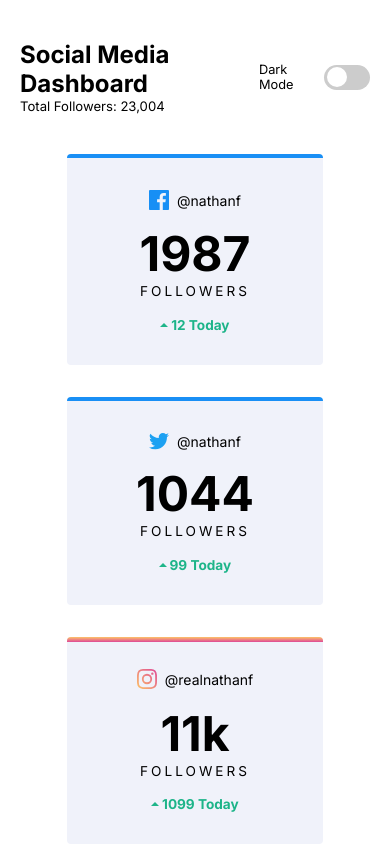
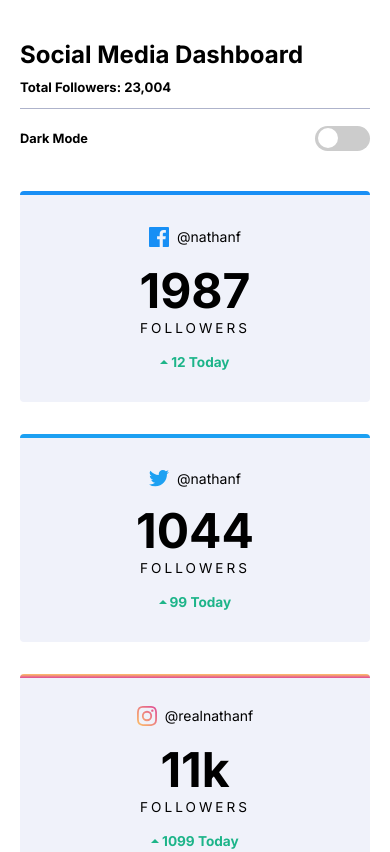
Before and after one commit to DevHeris/UIQuest-Challenges, a plain HTML site: page 6-social-media-dashboard-with-theme-switcher-master/index.html in a window 390 px wide. Shown: the top 852 px of the page. Drawn offline with Linux system fonts and the light colour scheme.

Commit message:
Responsiivesness to the header and follower section

```diff
--- a/6-social-media-dashboard-with-theme-switcher-master/style.css
+++ b/6-social-media-dashboard-with-theme-switcher-master/style.css
@@ -126,18 +126,18 @@ input:checked+.slider:before {
     padding: 2em 4em;
     border-radius: .25em;
     width: 16em;
-    max-width: 20em;
 }
 
-.follower-card:first-child,
-.follower-card:nth-child(2) {
+.follower-card:first-child {
     border-top: 4.5px solid var(--facebook);
 }
 
+.follower-card:nth-child(2) {
+    border-top: 4.5px solid var(--twitter);
+
+}
+
 .follower-card:nth-child(3) {
-    /* border-top: 4.5px solid;
-        border-image: linear-gradient(hsl(37, 97%, 70%), hsl(329, 70%, 58%));
-        border-image-slice: 1; */
     position: relative;
 }
 
@@ -192,3 +192,35 @@ input:checked+.slider:before {
 .follower-card:last-child .audience-growth-rate {
     color: var(--bright-red);
 }
+
+@media (max-width:37.0625em) {
+    .follower-card {
+        width: 100%;
+    }
+
+    .header-content-container {
+        width: 100%;
+    }
+
+    .sm-dashboard-header {
+        flex-direction: column;
+        align-items: flex-start;
+    }
+
+    .dashboard-heading {
+        margin-bottom: .4em;
+    }
+
+    .total-follower-count {
+        font-weight: bold;
+        padding-bottom: 1em;
+        border-bottom: 1px solid hsl(230, 22%, 74%);
+        margin-bottom: 1.3em;
+    }
+
+    .theme-switch-toggle-container {
+        justify-content: space-between;
+        width: 100%;
+        font-weight: bold;
+    }
+}
```
